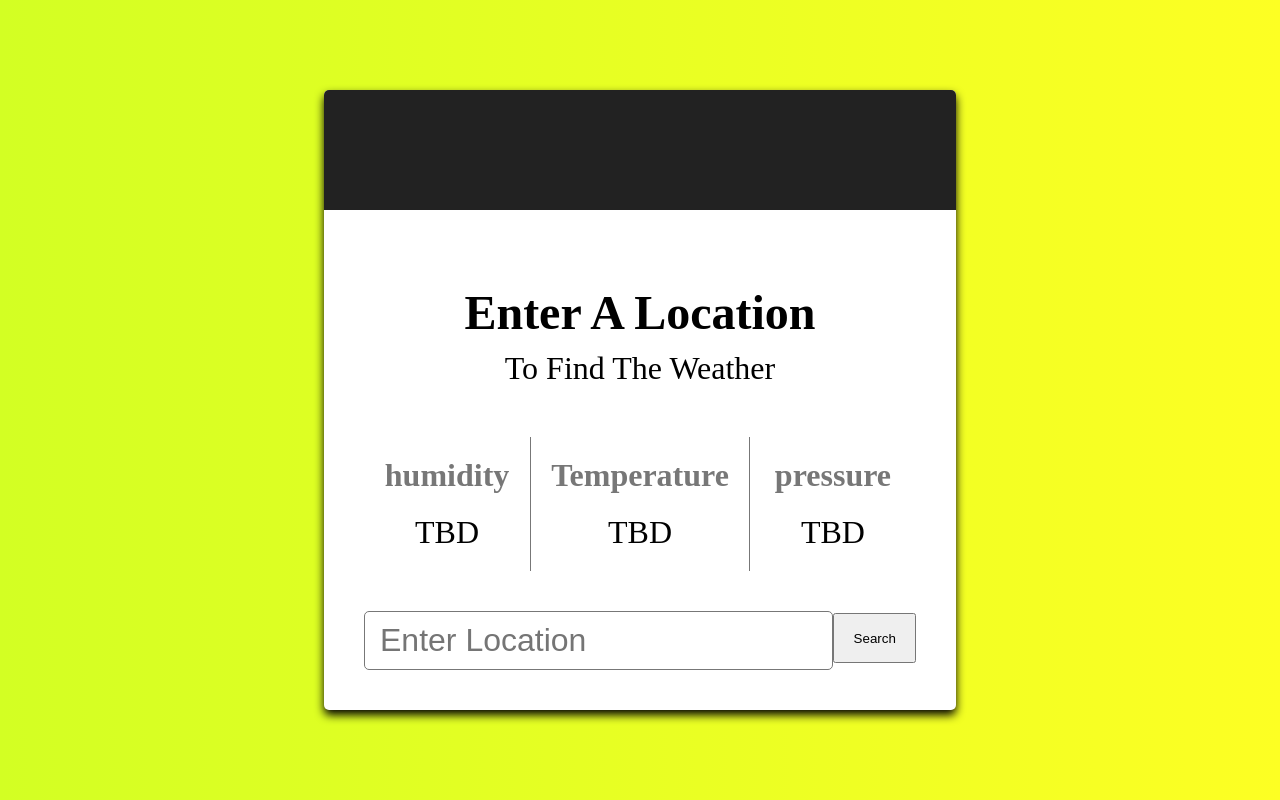
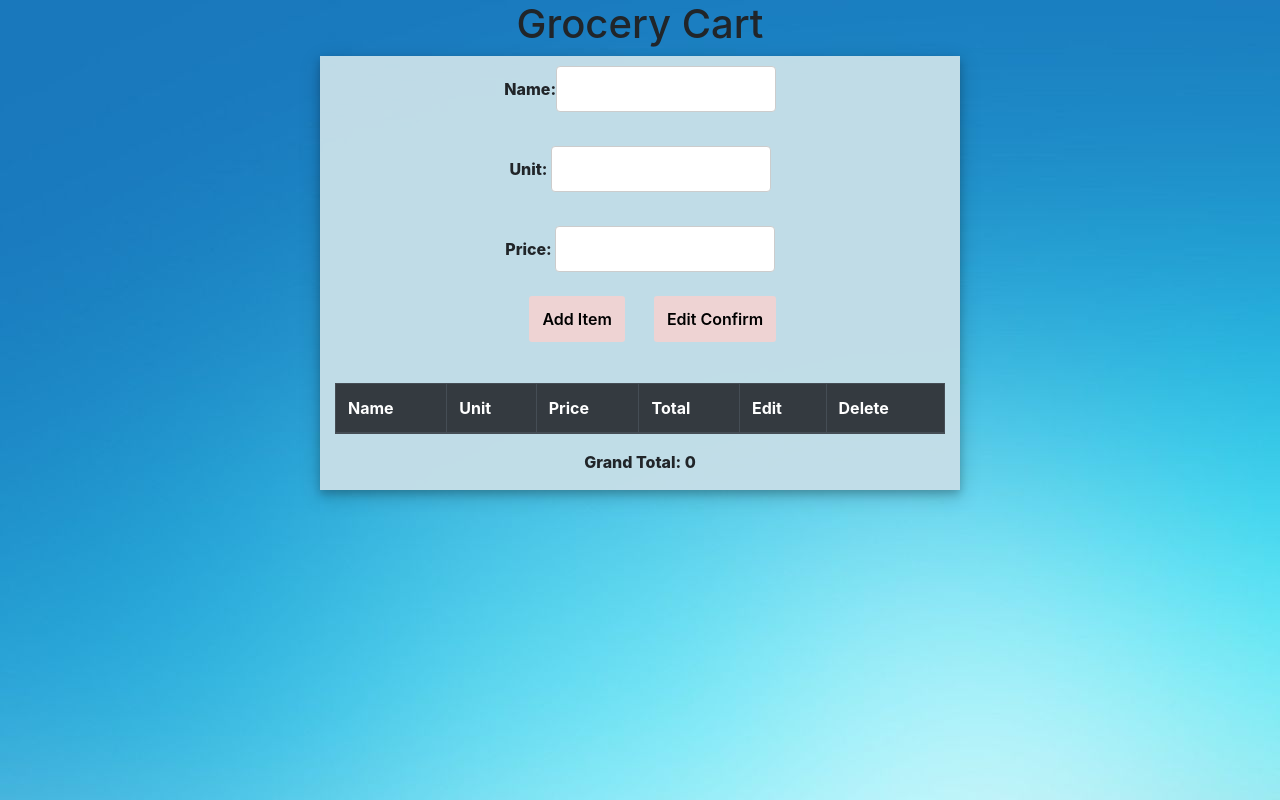
Before and after one commit to Shiwsahaya/grocery-app, a plain HTML site: page index.html in a window 1280 px wide. Drawn offline with nearby package versions, Linux system fonts and the light colour scheme.

Commit message:
Grocery App

```diff
--- /dev/null
+++ b/css/style.css
@@ -0,0 +1,80 @@
+body {
+    /* background-color: #9dbde470; */
+    background: url("../image/clr.jpg");
+}
+
+.header {
+    text-align: center;
+}
+
+.input-data {
+    align-content: center;
+    text-align: center;
+    font-weight: 800;
+    width: 60%;
+    margin-left: 20%;
+    margin-top: 0;
+    /* position: relative; */
+}
+
+input[type=text],
+input[type=number] {
+    width: 60%;
+    padding: 10px 10px;
+    display: inline-block;
+    border: 1px solid #ccc;
+    border-radius: 4px;
+    margin-top: 10px;
+}
+
+.item-details {
+    text-align: center;
+    margin-top: 5%;
+}
+
+table,
+th,
+td {
+    border: 1px solid black;
+    padding: 8px;
+    text-align: left;
+}
+
+.btn {
+    font-weight: 580;
+    margin-left: 7%;
+    text-align: center;
+    color: black;
+    flex: initial;
+    padding: 10px 12px;
+    text-decoration: none;
+    background: #eed3d3;
+    margin-bottom: 10px;
+    border-radius: 3px;
+}
+
+table {
+    border-collapse: collapse;
+    width: 80%;
+}
+
+.total-val-output {
+    text-align: center;
+    font-weight: 800;
+}
+
+.container {
+    width: 50%;
+    align-content: center;
+    text-align: center;
+    margin-left: 25%;
+    background-color: #c3dee8fa;
+    /*save this colour for div*/
+    box-shadow: 0 4px 8px 0 rgba(0, 0, 0, 0.2), 0 6px 20px 0 rgba(0, 0, 0, 0.19);
+}
+
+.click-btn {
+    text-decoration: none;
+    background: #c1dde7;
+    border-radius: 3px;
+}
--- a/index.html
+++ b/index.html
@@ -5,40 +5,51 @@
     <meta charset="UTF-8">
     <meta name="viewport" content="width=device-width, initial-scale=1.0">
     <meta http-equiv="X-UA-Compatible" content="ie=edge">
-    <link href="style.css" rel="stylesheet">
-    <title>Weather App</title>
+    <link rel="stylesheet" href="https://stackpath.bootstrapcdn.com/bootstrap/4.4.1/css/bootstrap.min.css" integrity="sha384-Vkoo8x4CGsO3+Hhxv8T/Q5PaXtkKtu6ug5TOeNV6gBiFeWPGFN9MuhOf23Q9Ifjh" crossorigin="anonymous">
+    <link rel="stylesheet" href="css/style.css">
+    <script src="https://kit.fontawesome.com/b5f871566b.js" crossorigin="anonymous"></script>
+    <link rel="stylesheet" href="https://fonts.googleapis.com/css?family=Roboto:300,400,500,700&display=swap" />
+
+    <title>Document</title>
 </head>
 
 <body>
+    <div class="header">
+        <h1>Grocery Cart</h1>
+    </div>
+
     <div class="container">
-        <div class="header">
+        <div class="input-data">
+            Name:<input type="text" id="nameId" required><br/><br/> Unit:
+            <input type="number" id="unitId" required><br/><br/> Price:
+            <input type="number" id="priceId" required><br/><br/>
+            <a href="#" onclick="addItem()" class="btn">Add Item</a>
+            <a href="#" onclick="editButton()" class="btn">Edit Confirm</a>
         </div>
-        <div class="content">
-            <div class="general-information">
-                <div class="status" data-status>Enter A Location</div>
-                <div class="location" data-location>To Find The Weather</div>
-            </div>
-            <div class="detail-section">
-                <div class="detail">
-                    <div class="title">humidity</div>
-                    <div class="value" data-humidity>TBD</div>
-                </div>
-                <div class="detail bordered">
-                    <div class="title">Temperature</div>
-                    <div class="value" data-temperature>TBD</div>
-                </div>
-                <div class="detail">
-                    <div class="title">pressure</div>
-                    <div class="value" data-pressure>TBD</div>
-                </div>
-            </div>
-            <div class="city-search-container">
-                <input type="text" id="city-search" data-city-search placeholder="Enter Location">
-                <button id="btn" onclick="fetchData()">Search</button>
+
+        <div class="item-details">
+            <div class="table-responsive-md">
+                <table id="item-table" class="table table-hover" align="center">
+                    <thead class="thead-dark">
+                        <tr>
+                            <th>Name</th>
+                            <th>Unit</th>
+                            <th>Price</th>
+                            <th>Total</th>
+                            <th>Edit</th>
+                            <Th>Delete</Th>
+                        </tr>
+                    </thead>
+                </table>
             </div>
         </div>
+        <div class="total-val-output">
+            <p>Grand Total: <span id="grand-total">0</span></p>
+        </div>
     </div>
-    <script src="script.js"></script>
+
+    <div id="editDetails"></div>
+    <script src="js/script.js"></script>
 </body>
 
 </html>
--- /dev/null
+++ b/js/script.js
@@ -0,0 +1,88 @@
+let grandTotal = 0;
+let editIndex = 0;
+let editFlag = false;
+let insertRowIndex = 1;
+
+function grandTotalValue(grandTotal) {
+    document.getElementById("grand-total").innerText = grandTotal;
+}
+
+function addItem() {
+    let list = [];
+    let name = document.getElementById("nameId");
+    let unit = document.getElementById("unitId");
+    let price = document.getElementById("priceId");
+    let total = unit.value * price.value;
+    if (name.value != "" && unit.value != "" && price.value != "") {
+        list.push(name.value);
+        list.push(unit.value);
+        list.push(price.value);
+        list.push(total);
+        grandTotal = grandTotal + total;
+        updateTable(list);
+        grandTotalValue(grandTotal);
+    } else {
+        alert("first filled all field")
+    }
+    name.value = "";
+    unit.value = "";
+    price.value = "";
+}
+
+function updateTable(list) {
+    let table = document.getElementById("item-table");
+    let row = table.insertRow(insertRowIndex);
+    let nameCell = row.insertCell(0);
+    let unitCell = row.insertCell(1);
+    let priceCell = row.insertCell(2);
+    let totalCell = row.insertCell(3);
+    let editCell = row.insertCell(4);
+    let deletCell = row.insertCell(5);
+    nameCell.innerHTML = list[0];
+    unitCell.innerHTML = list[1];
+    priceCell.innerHTML = list[2];
+    totalCell.innerHTML = list[3];
+    editCell.innerHTML = "<html><body><button class=click-btn onclick=\"editItem(this)\"><i class='far fa-edit'></i></button></body></html>"
+    deletCell.innerHTML = "<html><body><button class=click-btn onclick=\"deleteItem(this)\"><i class='far fa-trash-alt'></i></button></body></html>"
+    insertRowIndex++;
+}
+
+function editItem(row) {
+    let index = row.parentNode.parentNode.rowIndex;
+    document.getElementById("nameId").value = document.getElementById("item-table").rows[index].cells[0].innerHTML;
+    document.getElementById("unitId").value = document.getElementById("item-table").rows[index].cells[1].innerHTML;
+    document.getElementById("priceId").value = document.getElementById("item-table").rows[index].cells[2].innerHTML;
+    editFlag = true;
+    editIndex = index;
+}
+
+function editButton() {
+    if (editFlag) {
+        let name = document.getElementById("nameId").value;
+        let unit = document.getElementById("unitId").value;
+        let price = document.getElementById("priceId").value;
+
+        grandTotal = grandTotal - document.getElementById("item-table").rows[editIndex].cells[3].innerHTML;
+        console.log(grandTotal);
+        document.getElementById("item-table").rows[editIndex].cells[0].innerHTML = name;
+        document.getElementById("item-table").rows[editIndex].cells[1].innerHTML = unit;
+        document.getElementById("item-table").rows[editIndex].cells[2].innerHTML = price;
+        document.getElementById("item-table").rows[editIndex].cells[3].innerHTML = unit * price;
+        grandTotal = grandTotal + parseInt(document.getElementById("item-table").rows[editIndex].cells[3].innerHTML);
+
+        document.getElementById("nameId").value = "";
+        document.getElementById("unitId").value = "";
+        document.getElementById("priceId").value = "";
+        grandTotalValue(grandTotal);
+        editFlag = false;
+    }
+}
+
+function deleteItem(row) {
+    let index = row.parentNode.parentNode.rowIndex;
+    let minusValue = document.getElementById("item-table").rows[index].cells[3].innerHTML;
+    grandTotal = grandTotal - minusValue;
+    document.getElementById("item-table").deleteRow(index);
+    grandTotalValue(grandTotal);
+    insertRowIndex--;
+}
--- a/script.js
+++ /dev/null
@@ -1,22 +0,0 @@
-function fetchData() {
-    let city = document.getElementById('city-search').value;
-    let apiKey = 'APPID=a024a34843bcf7c66ed9cfaba65cff91';
-    fetch('http://api.openweathermap.org/data/2.5/weather?q=' + city + '&APPID=a024a34843bcf7c66ed9cfaba65cff91')
-        .then(respnse => respnse.json())
-        .then(data => {
-            let humidity = data.main.humidity;
-            let temprature = data.main.temp;
-            let pressure = data.main.pressure;
-
-            const humidityElement = document.querySelector('[data-humidity]')
-            humidityElement.textContent = humidity;
-
-            const tempratureElement = document.querySelector('[data-temperature]');
-            tempratureElement.textContent = ((temprature - 273.15) * 9 / 5) + 32; //kelvin to fernahite
-
-
-            const pressureElement = document.querySelector('[data-pressure]');
-            pressureElement.textContent = pressure;
-        })
-        .catch(err => alert("wrong city Name"));
-}
--- a/style.css
+++ /dev/null
@@ -1,102 +0,0 @@
-body {
-    background: linear-gradient(to right, rgb(211, 255, 35), rgb(253, 255, 35));
-    display: flex;
-    justify-content: center;
-    align-items: center;
-    min-height: 100vh;
-    margin: 0;
-    padding: 0;
-}
-
-.container {
-    max-width: 50%;
-    background-color: white;
-    box-shadow: 0 5px 10px black;
-    border-radius: 5px;
-}
-
-.content {
-    padding: 40px;
-    margin-top: 25px;
-}
-
-.header {
-    background-color: #222;
-    height: 120px;
-    display: flex;
-    justify-content: center;
-    align-items: flex-end;
-    border-top-left-radius: 5px;
-    border-top-right-radius: 5px;
-}
-
-#btn {
-    width: 100px;
-    height: 50px;
-    margin-top: 42px;
-}
-
-.general-information {
-    display: flex;
-    flex-direction: column;
-    align-items: center;
-    padding: 10px;
-}
-
-.status {
-    font-size: 3rem;
-    font-weight: bold;
-}
-
-.location {
-    font-size: 2rem;
-    font-weight: normal;
-    margin-top: 10px;
-}
-
-.detail-section {
-    display: flex;
-    justify-content: space-between;
-    margin-top: 40px;
-}
-
-.detail {
-    display: flex;
-    flex-direction: column;
-    align-items: center;
-    flex-basis: 0;
-    flex-grow: 1;
-    padding: 20px;
-}
-
-.detail.bordered {
-    border-left: 1px solid #777;
-    border-right: 1px solid #777;
-}
-
-.detail .title {
-    font-size: 2rem;
-    flex-grow: 1;
-    font-weight: bold;
-    color: #777;
-}
-
-.detail .value {
-    font-size: 2rem;
-    margin-top: 20px;
-}
-
-.city-search-container {
-    display: flex;
-    justify-content: center;
-}
-
-#city-search {
-    margin-top: 40px;
-    font-size: 2rem;
-    outline: none;
-    border: 1px solid #777;
-    border-radius: 5px;
-    padding: 10px 15px;
-    width: 100%;
-}
```
Also changed, not shown: image/clr.jpg (added).
